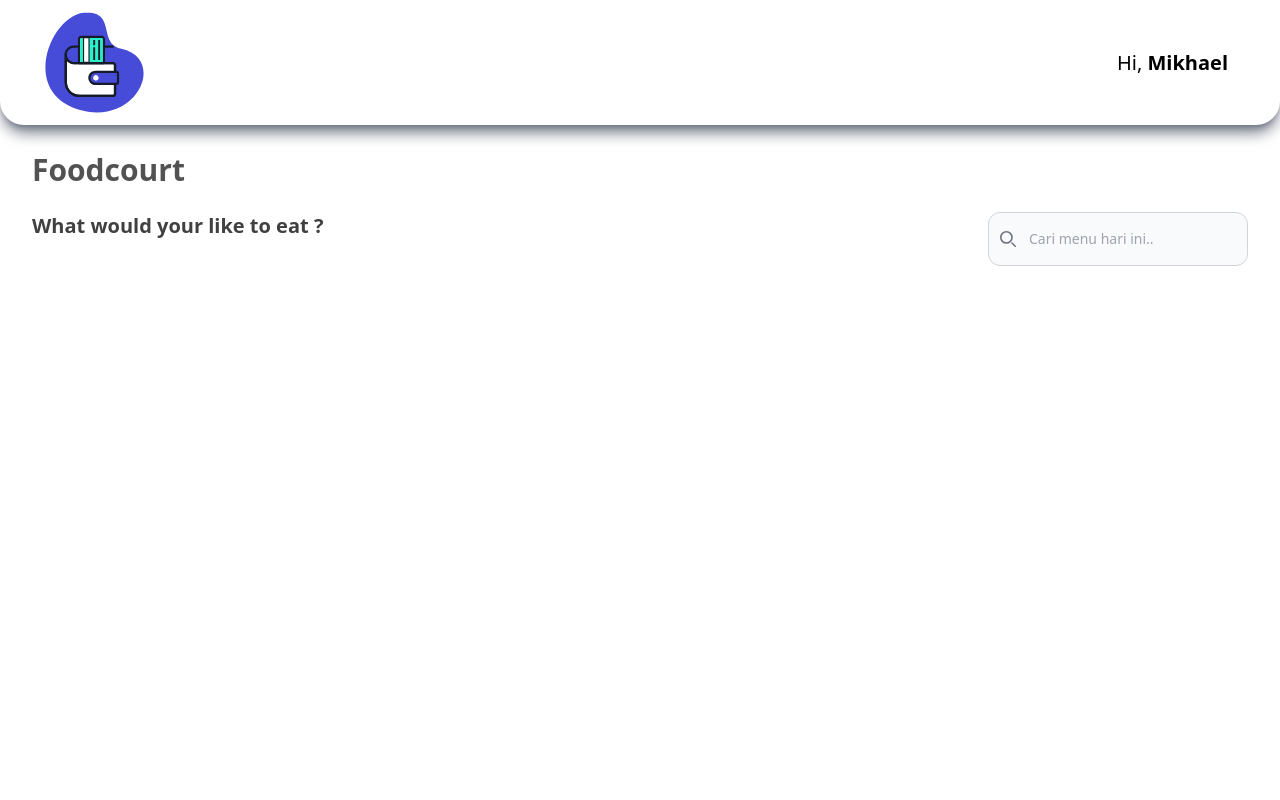
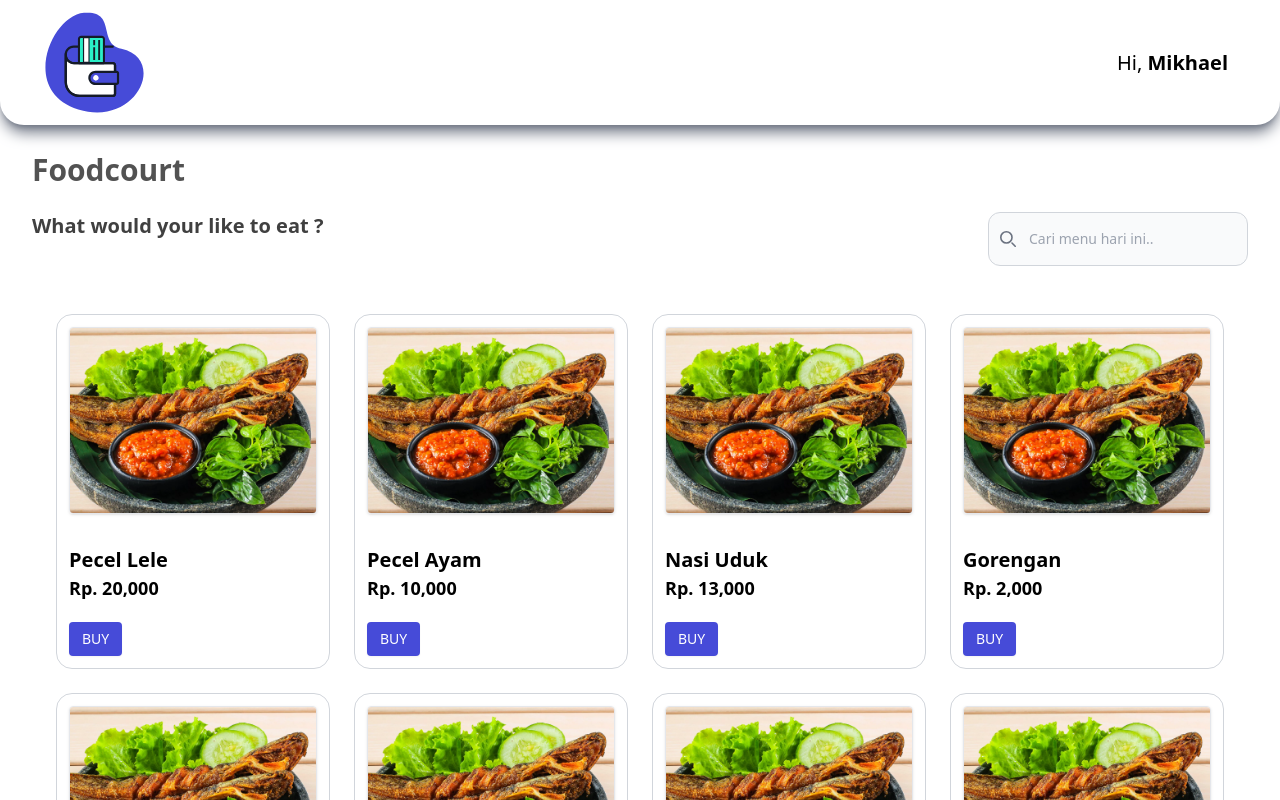
Before and after one commit to Sistem-Manajemen-E-Wallet/FE-E-Wallet, a React (Vite) app: page /product-list in a window 1280 px wide. Built offline with nearby package versions, Linux system fonts and the light colour scheme.

Commit message:
clear component detail food

```diff
--- a/src/components/DetailProduct.tsx
+++ /dev/null
@@ -1,23 +0,0 @@
-import { ImageFood } from "@/assets/image";
-
-const DetailProduct = () => {
-  return (
-    <a className="p-3 max-w-lg border border-gray-300 rounded-2xl hover:shadow-xl hover:shadow-gray-100 flex flex-col items-start">
-      <img src={ImageFood} className="shadow rounded overflow-hidden border" />
-      <div className="mt-8">
-        <h4 className="font-semibold text-xl">Pecel lele</h4>
-        <span className="text-lg font-bold">Rp. 20.000</span>
-        <div className="mt-5">
-          <button
-            type="button"
-            className="inline-flex items-center rounded border border-transparent bg-[#464BD8] px-3 py-2 text-sm font-medium leading-4 text-white shadow-sm hover:bg-[#464BD8]"
-          >
-            BUY
-          </button>
-        </div>
-      </div>
-    </a>
-  );
-};
-
-export default DetailProduct;
--- /dev/null
+++ b/src/components/Product.tsx
@@ -0,0 +1,27 @@
+import { ImageFood } from "@/assets/image";
+import { numberWithCommas } from "@/utils/hooks/usePrice";
+import { Link } from "react-router-dom";
+
+const Product = (props: { name: string; price: number }) => {
+  return (
+    <Link
+      to={"/product-detail"}
+      className="p-3 max-w-lg border border-gray-300 rounded-2xl hover:shadow-xl hover:shadow-gray-100 flex flex-col items-start"
+    >
+      <img src={ImageFood} className="shadow rounded overflow-hidden border" />
+      <div className="mt-8">
+        <h4 className="font-semibold text-xl">{props.name}</h4>
+        <span className="text-lg font-bold">
+          Rp. {numberWithCommas(props.price)}
+        </span>
+        <div className="mt-5">
+          <p className="inline-flex items-center rounded border border-transparent bg-[#464BD8] px-3 py-2 text-sm font-medium leading-4 text-white shadow-sm hover:bg-[#464BD8]">
+            BUY
+          </p>
+        </div>
+      </div>
+    </Link>
+  );
+};
+
+export default Product;
--- a/src/components/index.tsx
+++ b/src/components/index.tsx
@@ -1,4 +1,5 @@
 import Carousel from "./Carousel";
 import Menu from "./Menu";
 import HistoryComp from "./HistoryComp";
-export { Carousel, Menu, HistoryComp };
+import FoodcourtComp from "./Product";
+export { Carousel, Menu, HistoryComp, FoodcourtComp };
--- a/src/pages/DetailFood.tsx
+++ b/src/pages/DetailFood.tsx
@@ -1,10 +1,12 @@
 import { ImageFood, ImageUser } from "@/assets/image";
 import { useState } from "react";
+import { useNavigate } from "react-router-dom";
 import { numberWithCommas } from "../utils/hooks/usePrice";
 
 const DetailFood = () => {
   const [count, setCount] = useState(1);
   const pricePerItem = 20000;
+  const navigate = useNavigate();
 
   const increment = () => {
     setCount(count + 1);
@@ -15,6 +17,12 @@ const DetailFood = () => {
       setCount(count - 1);
     }
   };
+
+  const handleSubmit = (e: any) => {
+    e.preventDefault();
+    navigate("/checkout");
+  };
+
   return (
     <section className="relative overflow-auto h-screen py-32">
       <div className="max-w-6xl mx-auto px-4 sm:px-6 lg:px-8 mt-8">
@@ -72,7 +80,10 @@ const DetailFood = () => {
                     Total Harga: Rp. {numberWithCommas(pricePerItem * count)}
                   </span>
                 </div>
-                <button className="p-2 bg-[#464BD8] hover:bg-[#464BD8]/80 rounded text-white">
+                <button
+                  onClick={(e) => handleSubmit(e)}
+                  className="p-2 bg-[#464BD8] hover:bg-[#464BD8]/80 rounded text-white"
+                >
                   Checkout
                 </button>
               </div>
--- a/src/pages/Foodcourt.tsx
+++ b/src/pages/Foodcourt.tsx
@@ -1,3 +1,5 @@
+import { FoodcourtComp } from "@/components";
+
 const Foodcourt = () => {
   return (
     <section className="relative overflow-auto h-screen py-32">
@@ -37,7 +39,18 @@ const Foodcourt = () => {
           </div>
         </div>
 
-        <div className="grid grid-cols-1 sm:grid-cols-2 lg:grid-cols-4 gap-6 p-6 mt-6"></div>
+        <div className="grid mobile:grid-cols-2 grid-cols-4 gap-6 p-6 mt-6">
+          <FoodcourtComp key={1} name="Pecel Lele" price={20000} />
+          <FoodcourtComp key={1} name="Pecel Ayam" price={10000} />
+          <FoodcourtComp key={1} name="Nasi Uduk" price={13000} />
+          <FoodcourtComp key={1} name="Gorengan" price={2000} />
+          <FoodcourtComp key={1} name="Ikan Kakap" price={28000} />
+          <FoodcourtComp key={1} name="Batagor" price={9000} />
+          <FoodcourtComp key={1} name="Somay" price={10000} />
+          <FoodcourtComp key={1} name="Ikan glowfish" price={2500} />
+          <FoodcourtComp key={1} name="Ikan Koki" price={15000} />
+          <FoodcourtComp key={1} name="Ikan gurame" price={30000} />
+        </div>
       </div>
     </section>
   );
--- a/src/routes/Routes.tsx
+++ b/src/routes/Routes.tsx
@@ -18,7 +18,7 @@ import Transaction from "../pages/merchant/Transaction";
 import Checkout from "../pages/Checkout";
 import VerifyPin from "../pages/VerifyPin";
 import PaymentStatus from "../pages/PaymentStatus";
-import MerchantProfile from "../pages/merchant/Profile"
+import MerchantProfile from "../pages/merchant/Profile";
 
 const Routes = () => {
   return (
```
